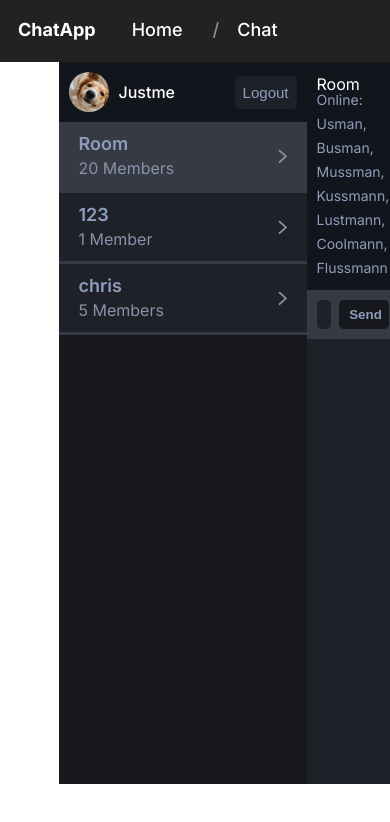
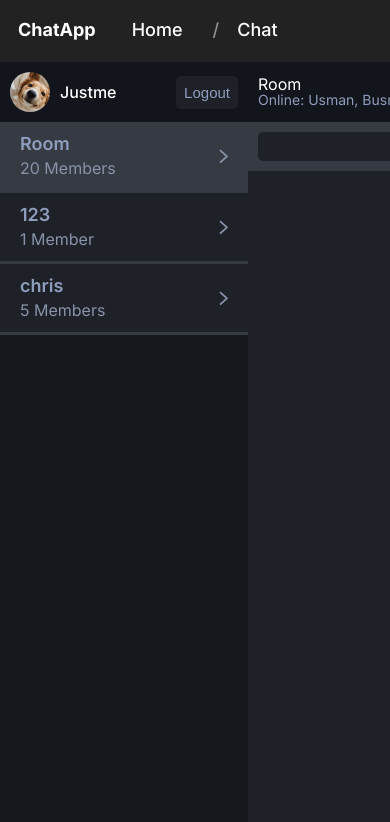
Before and after one commit to justmedev/chris-chatapp-frontend, a Vue app: page /chat in a window 390 px wide. Shown: the top 822 px of the page. Built offline with nearby package versions, Linux system fonts and the light colour scheme.

Commit message:
Added responsiveness

```diff
--- a/src/App.vue
+++ b/src/App.vue
@@ -19,10 +19,21 @@ main {
   height: 100%;
   justify-content: center;
   display: flex;
+  background: black;
+  // overflow-x: hidden;
 
   > .container {
-    width: $container-width;
+    @media only screen and (max-width: $screen-small) {
+      max-width: $container-width-full;
+      width: $container-width-full;
+    }
+
+    width: $container-width-standart;
+    max-width: $container-width-standart;
     height: $content-height;
+
+    text-overflow: ellipsis;
+    overflow-x: hidden;
   }
 }
 
--- a/src/components/Chat.vue
+++ b/src/components/Chat.vue
@@ -33,6 +33,9 @@ const props = defineProps<{
   }
 
   > .online {
+    overflow: hidden;
+    text-overflow: ellipsis;
+    white-space: nowrap;
     margin-top: -8px;
     font-size: 14px;
   }
--- a/src/vars.scss
+++ b/src/vars.scss
@@ -1,6 +1,15 @@
-$container-width: 70%;
+$container-width-standart: 1200px;
+$container-width-full: 100%;
+
+$screen-smallest: 600px;
+$screen-smaller: 800px;
+$screen-small: 1000px;
+$screen: 1100px;
+$screen-large: 1500px;
+$screen-larger: 1920px;
+
 $transparent: rgba(0, 0, 0, 0);
-$content-height: calc(100vh - 122px);
+$content-height: calc(100vh - 62px);
 
 $gray--3: #12151b;
 $gray--2: #16181e;
```
